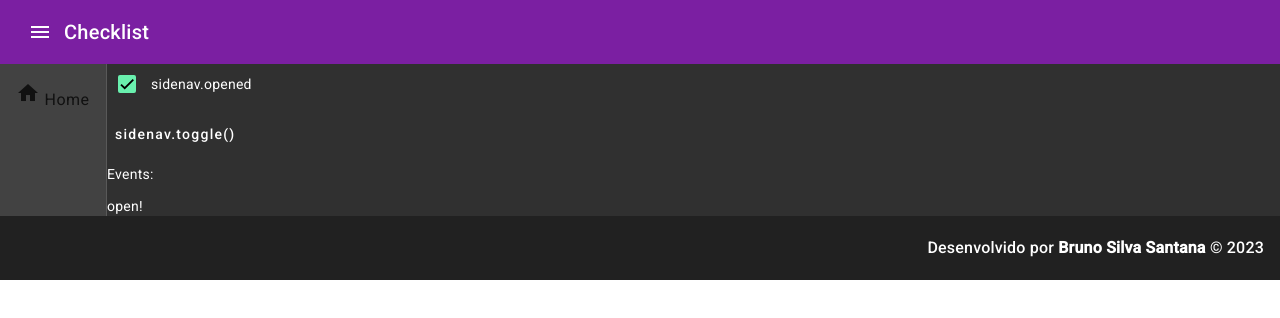
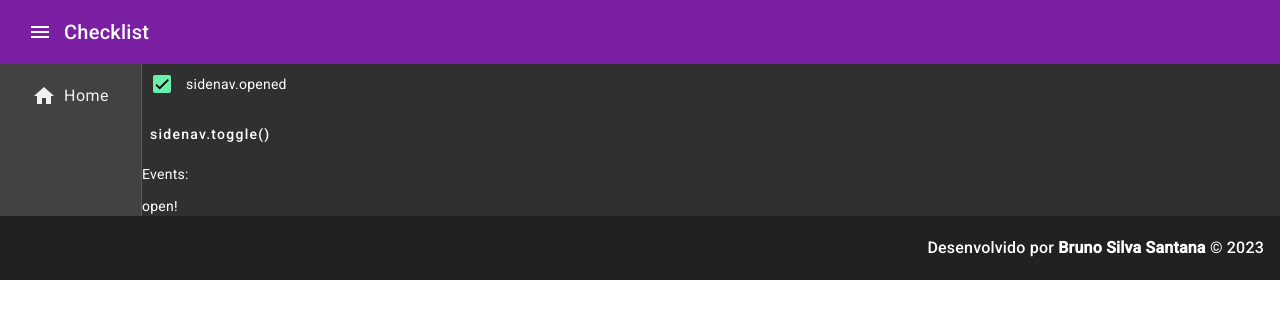
Before and after one commit to ibrunoss/fullstack-angular-springboot-mysql-aws, an Angular app in the folder front-end/: page / in a window 1280 px wide. Both pictures are taken after a click on the button "menu". Shown: the top 318 px of the page. Built offline with nearby package versions, Linux system fonts and the light colour scheme.

Commit message:
update: App component

```diff
--- a/front-end/src/app/app.component.css
+++ b/front-end/src/app/app.component.css
@@ -9,9 +9,13 @@
 }
 
 a {
-  color: #111111;
+  display: flex;
+  align-items: center;
+  gap: 0.5rem;
+  padding: 0.25rem 1rem;
+  color: #f1f1f1;
   text-decoration: none;
 }
 a:hover {
-  font-size: 18px;
+  transform: scale(1.1);
 }
--- a/front-end/src/app/app.component.html
+++ b/front-end/src/app/app.component.html
@@ -2,6 +2,7 @@
   <app-header [sidenav]="sidenav"></app-header>
   <mat-sidenav-container>
     <mat-sidenav
+      class="sidenav"
       #sidenav
       mode="side"
       [(opened)]="opened"
@@ -10,7 +11,7 @@
     >
       <mat-list (click)="sidenav.toggle()">
         <mat-list-item>
-          <a href="/"><mat-icon>home</mat-icon> Home</a>
+          <a href="/"><mat-icon>home</mat-icon>Home</a>
         </mat-list-item>
       </mat-list>
     </mat-sidenav>
```
